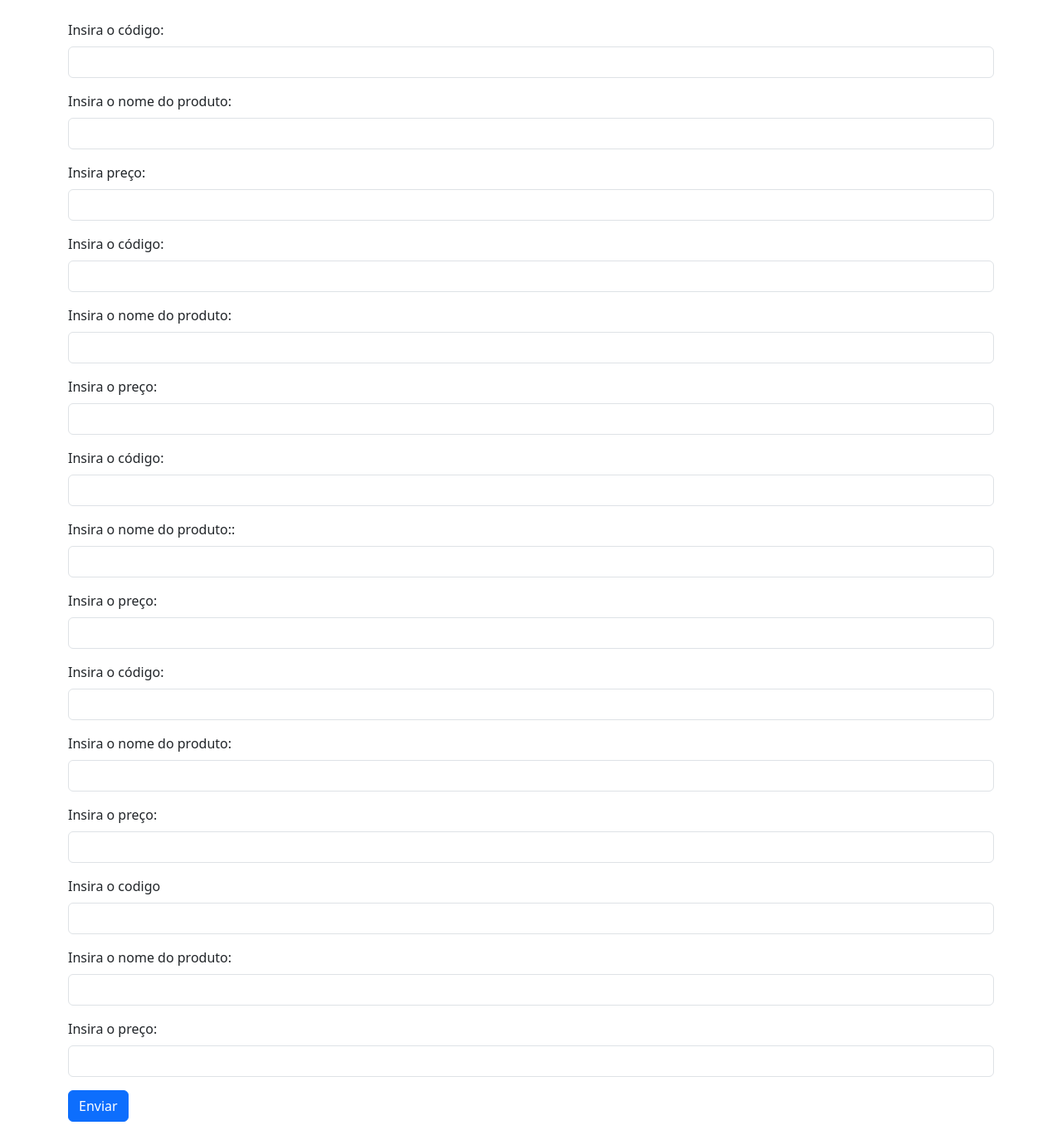
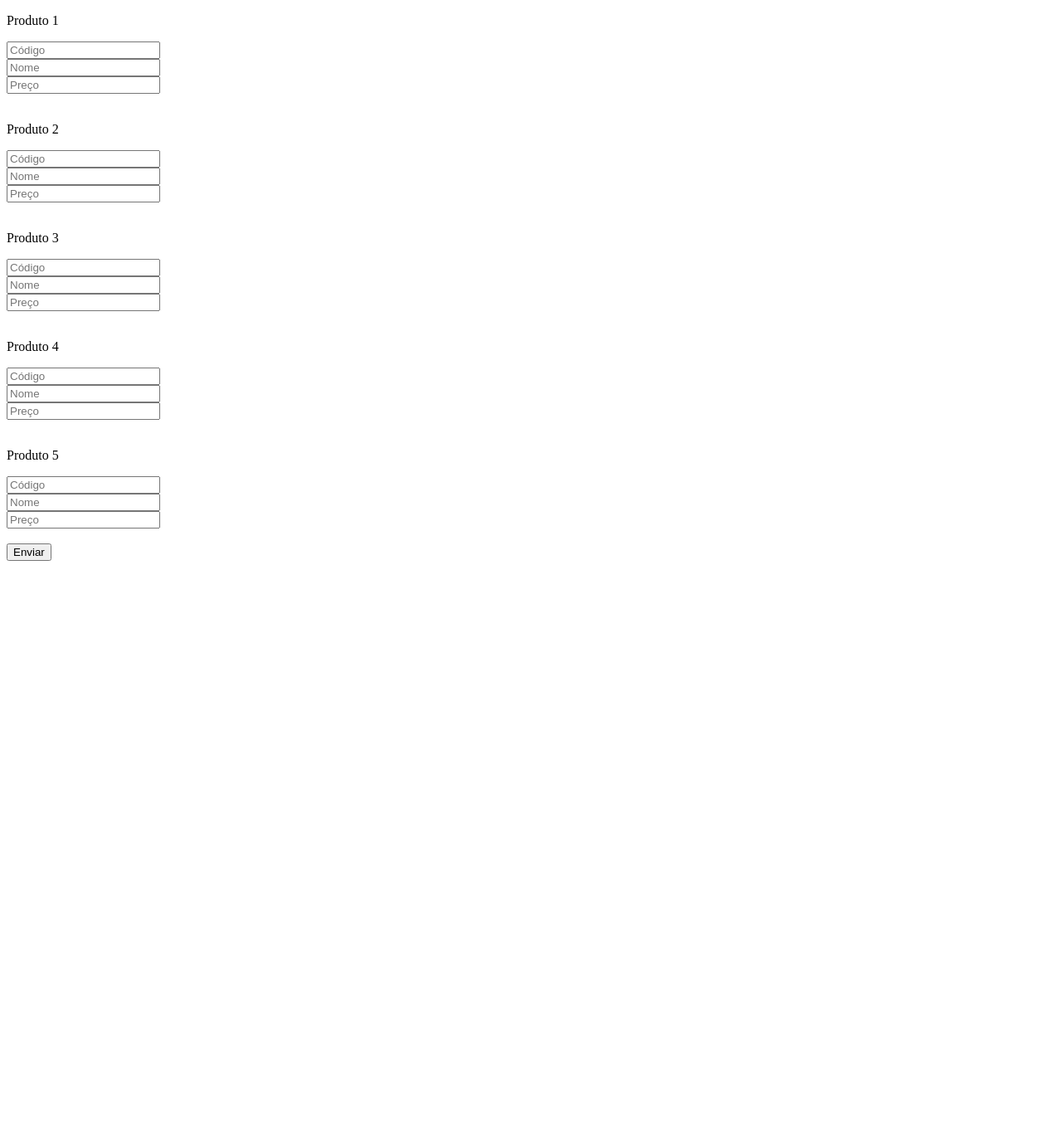
Before and after one commit to Lorente97/Eletiva1-2026, a PHP site: page /Lista5/Exercicio3Lista5.php in a window 1280 px wide. Shown: the whole page at 83% size. After the commit the page ends 676 px from the top, so only its background shows below. Run offline with PHP 8.4, Linux system fonts and the light colour scheme.

Commit message:
fiz exerc 3

```diff
--- a/Lista5/Exercicio3Lista5.php
+++ b/Lista5/Exercicio3Lista5.php
@@ -2,116 +2,70 @@
 <html lang="pt-BR">
 <head>
 <meta charset="utf-8">
-<meta name="viewport" content="width=device-width, initial-scale=1">
-<title></title>
-<link href="https://cdn.jsdelivr.net/npm/bootstrap@5.3.0/dist/css/bootstrap.min.css" rel="stylesheet" >
+<title>Produtos</title>
 </head>
 <body>
-<div class="container py-3">
-<h1></h1>
+
 <form method="post">
-<div class="mb-3">
-<label for="codigo" class="form-label">Insira o código:</label>
-<input type="text" id="codigo" name="codigo[]" class="form-control" required="">
-</div>
-<div class="mb-3">
-<label for="nome" class="form-label">Insira o nome do produto:</label>
-<input type="text" id="nome" name="nome[]" class="form-control" required="">
-</div>
-<div class="mb-3">
-<label for="preco" class="form-label">Insira preço:</label>
-<input type="text" id="preco" name="preco[]" class="form-control" required="">
-</div>
-<div class="mb-3">
-<label for="codigo" class="form-label">Insira o código:</label>
-<input type="text" id="codigo" name="codigo[]" class="form-control" required="">
-</div>
-<div class="mb-3">
-<label for="nome" class="form-label">Insira o nome do produto:</label>
-<input type="text" id="nome" name="nome[]" class="form-control" required="">
-</div>
-<div class="mb-3">
-<label for="preco" class="form-label">Insira o preço:</label>
-<input type="text" id="preco" name="preco[]" class="form-control" required="">
-</div>
-<div class="mb-3">
-<label for="codigo" class="form-label">Insira o código:</label>
-<input type="text" id="codigo" name="codigo[]" class="form-control" required="">
-</div>
-<div class="mb-3">
-<label for="nome" class="form-label">Insira o nome do produto::</label>
-<input type="text" id="nome" name="nome[]" class="form-control" required="">
-</div>
-<div class="mb-3">
-<label for="preco" class="form-label">Insira o preço:</label>
-<input type="text" id="preco" name="preco[]" class="form-control" required="">
-</div>
-<div class="mb-3">
-<label for="codigo" class="form-label">Insira o código:</label>
-<input type="text" id="codigo" name="codigo[]" class="form-control" required="">
-</div>
-<div class="mb-3">
-<label for="nome" class="form-label">Insira o nome do produto:</label>
-<input type="text" id="nome" name="nome[]" class="form-control" required="">
-</div>
-<div class="mb-3">
-<label for="preco" class="form-label">Insira o preço:</label>
-<input type="text" id="preco" name="preco[]" class="form-control" required="">
-</div>
-<div class="mb-3">
-<label for="codigo" class="form-label">Insira o codigo</label>
-<input type="text" id="codigo" name="codigo[]" class="form-control" required="">
-</div>
-<div class="mb-3">
-<label for="nome" class="form-label">Insira o nome do produto:</label>
-<input type="text" id="nome" name="nome[]" class="form-control" required="">
-</div>
-<div class="mb-3">
-<label for="preco" class="form-label">Insira o preço:</label>
-<input type="text" id="preco" name="preco[]" class="form-control" required="">
-</div>
-<button type="submit" class="btn btn-primary">Enviar</button>
+
+<p>Produto 1</p>
+<input type="text" name="codigo[]" placeholder="Código" required><br>
+<input type="text" name="nome[]" placeholder="Nome" required><br>
+<input type="text" name="preco[]" placeholder="Preço" required><br><br>
+
+<p>Produto 2</p>
+<input type="text" name="codigo[]" placeholder="Código" required><br>
+<input type="text" name="nome[]" placeholder="Nome" required><br>
+<input type="text" name="preco[]" placeholder="Preço" required><br><br>
+
+<p>Produto 3</p>
+<input type="text" name="codigo[]" placeholder="Código" required><br>
+<input type="text" name="nome[]" placeholder="Nome" required><br>
+<input type="text" name="preco[]" placeholder="Preço" required><br><br>
+
+<p>Produto 4</p>
+<input type="text" name="codigo[]" placeholder="Código" required><br>
+<input type="text" name="nome[]" placeholder="Nome" required><br>
+<input type="text" name="preco[]" placeholder="Preço" required><br><br>
+
+<p>Produto 5</p>
+<input type="text" name="codigo[]" placeholder="Código" required><br>
+<input type="text" name="nome[]" placeholder="Nome" required><br>
+<input type="text" name="preco[]" placeholder="Preço" required><br><br>
+
+<button type="submit">Enviar</button>
+
 </form>
-
 
 <?php
 if($_SERVER['REQUEST_METHOD']=="POST"){
-    $produtos = array();
 
-    for($i=0;$i<5;$i++){
-        $codigo = $_POST['codigo'][$i];
-        $nome = $_POST['nome'][$i];
-        $preco = $_POST['preco'][$i];
+$produtos=array();
 
-        if($preco > 100){
-            $preco = $preco - ($preco * 0.10);
-        }
+for($i=0;$i<5;$i++){
 
-        $produtos[$codigo] = array(
-            "nome" => $nome,
-            "preco" => $preco
-        );
-    }
+$codigo=$_POST['codigo'][$i];
+$nome=$_POST['nome'][$i];
+$preco=$_POST['preco'][$i];
 
-    for($i=0;$i<4;$i++){
-        for($j=$i+1;$j<5;$j++){
-            if($produtos[array_keys($produtos)[$i]]["nome"] > $produtos[array_keys($produtos)[$j]]["nome"]){
+if($preco>100){
+$preco=$preco-($preco*0.10);
+}
 
-                $keys = array_keys($produtos);
+$produtos[$codigo]=array("nome"=>$nome,"preco"=>$preco);
+}
 
-                $temp = $produtos[$keys[$i]];
-                $produtos[$keys[$i]] = $produtos[$keys[$j]];
-                $produtos[$keys[$j]] = $temp;
-            }
-        }
-    }
+uasort($produtos,function($a,$b){
+return strcmp($a["nome"],$b["nome"]);
+});
 
-    foreach($produtos as $codigo => $dados){
-        echo $codigo . " - " . $dados["nome"] . " - " . $dados["preco"] . "<br>";
-    }
+echo "<h3>Resultado:</h3>";
+
+foreach($produtos as $codigo=>$dados){
+echo $codigo." - ".$dados["nome"]." - ".$dados["preco"]."<br>";
+}
 }
 ?>
-<script src="https://cdn.jsdelivr.net/npm/bootstrap@5.3.6/dist/js/bootstrap.bundle.min.js"></script>
-</div>
+
 </body>
 </html>
```
